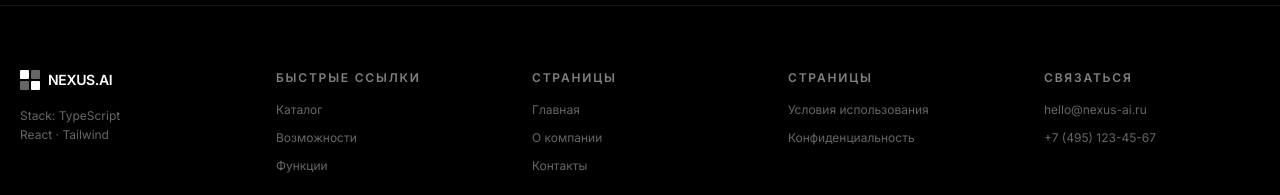
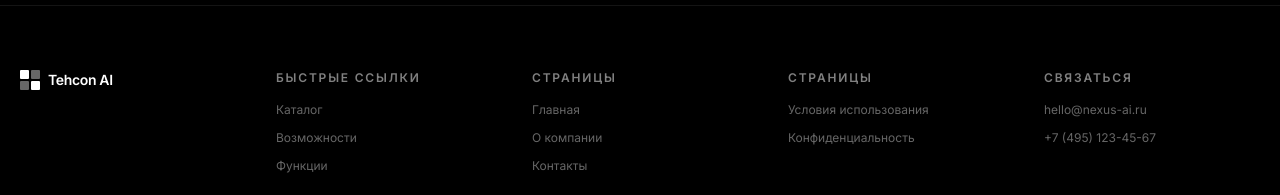
Before and after one commit to DSergeev23/AI_Tehcon, a React (Vite) app: page / in a window 1280 px wide. Shown: the part 2262-2457 px from the top of the page. Built offline with nearby package versions, Linux system fonts and the light colour scheme; no server answers.

Commit message:
Visual edits

```diff
--- a/src/components/layout/Footer.jsx
+++ b/src/components/layout/Footer.jsx
@@ -15,9 +15,9 @@ export default function Footer() {
                 <div className="bg-white/40 rounded-[1px]" />
                 <div className="bg-white rounded-[1px]" />
               </div>
-              <span className="text-sm font-semibold text-white tracking-tight">NEXUS.AI</span>
+              <span className="text-sm font-semibold text-white tracking-tight">Tehcon AI</span>
             </Link>
-            <p className="text-xs text-white/40 leading-relaxed">
+            <p className="text-xs text-white/40 leading-relaxed hidden">
               Stack: TypeScript<br />
               React · Tailwind
             </p>
@@ -63,6 +63,6 @@ export default function Footer() {
           <p className="text-xs text-white/25">Все права защищены</p>
         </div>
       </div>
-    </footer>
-  );
+    </footer>);
+
 }
```
